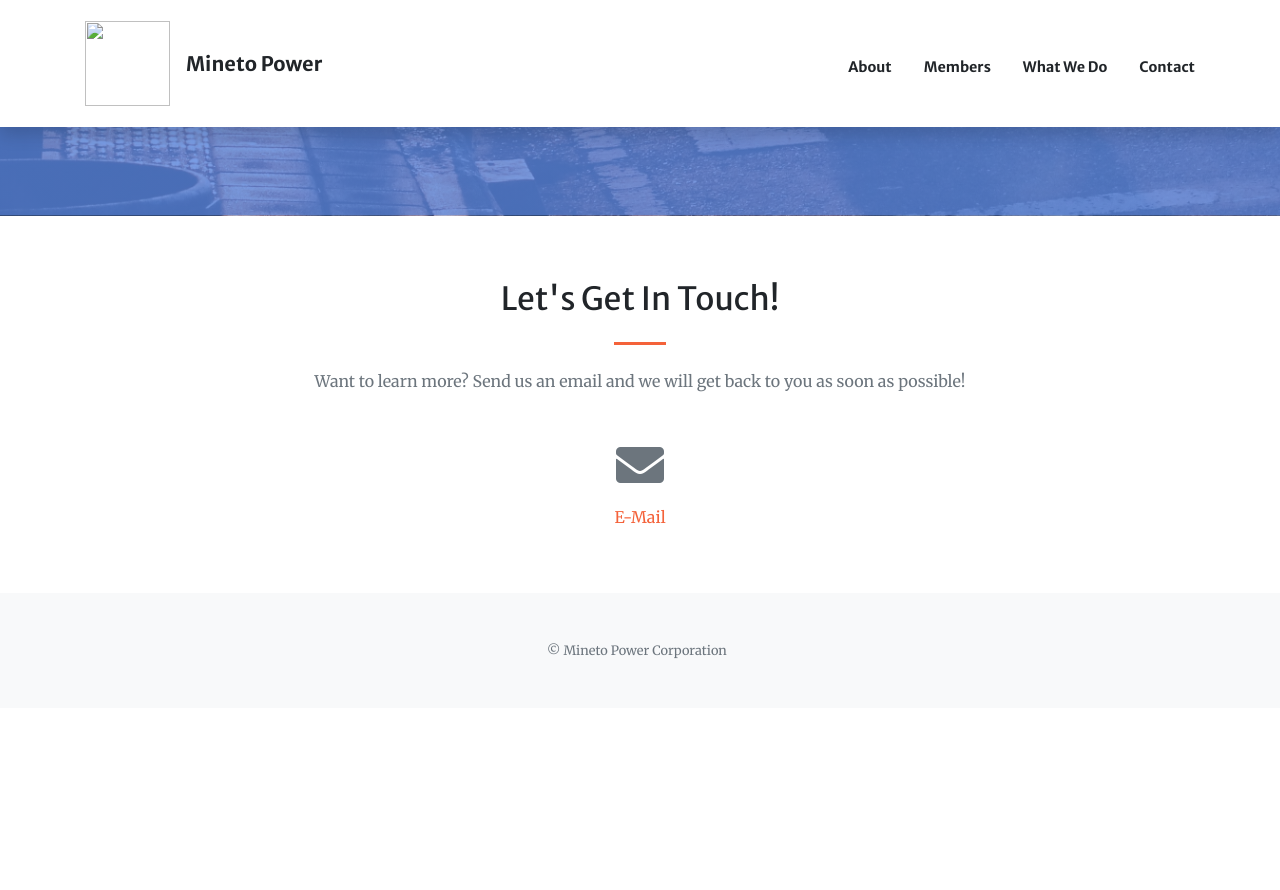
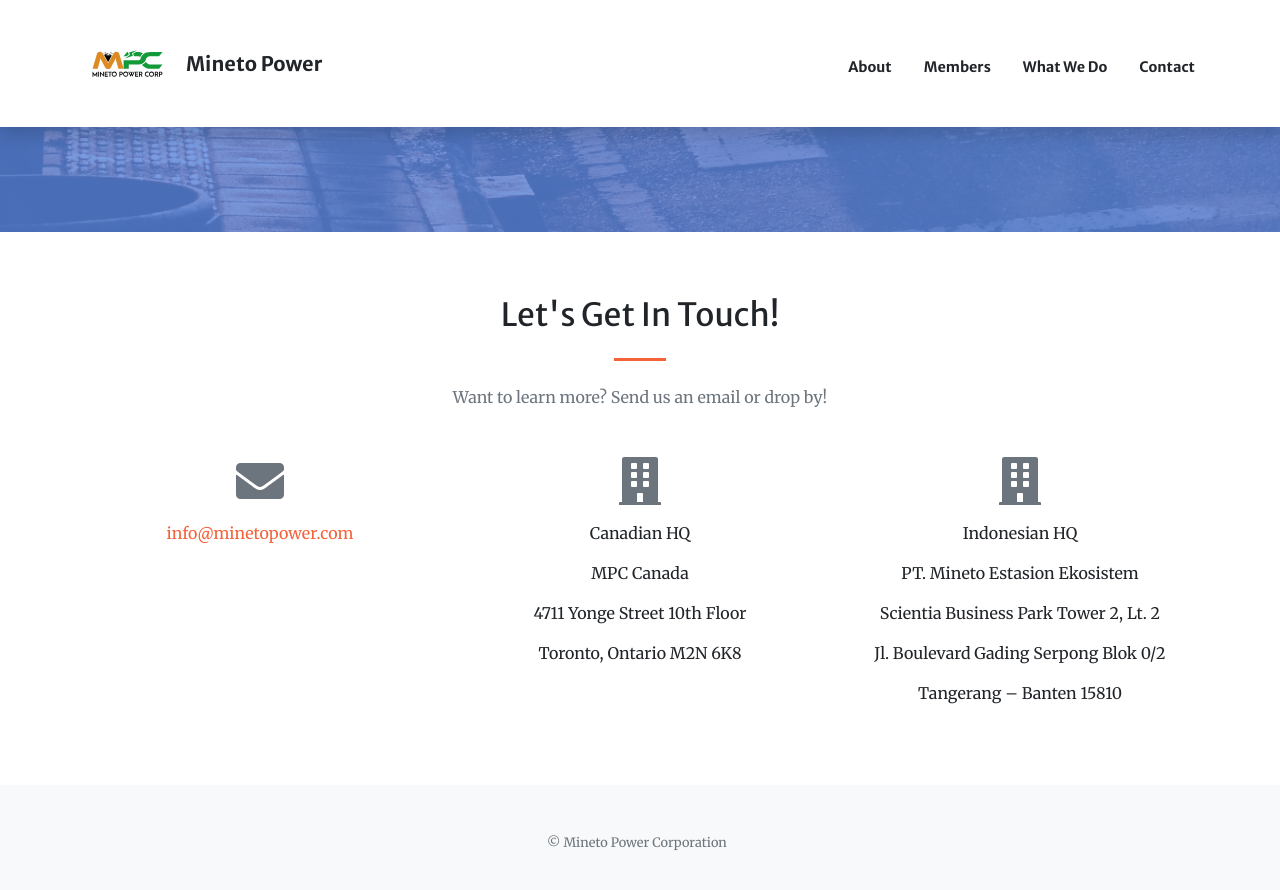
Before and after one commit to MineToPower/minetopower.github.io, a Jekyll site: the page built from index.md, in a window 1280 px wide and 900 px high, scrolled down 3395 px. Shown: the top 890 px of the window. Built offline with Jekyll 4.4.1, drawn with Linux system fonts in a browser that asks for light colours; before the commit the page ends 4103 px from its top, so only the background shows below that; part of the change alters nothing that is shown.

Commit message:
add logo to headlines and add physical addresses

```diff
--- a/_config.yml
+++ b/_config.yml
@@ -5,8 +5,7 @@ baseurl: "" # the subpath of your site, e.g. /blog/
 url: "" # the base hostname & protocol for your site
 author: Mineto Power
 lang: en_US
-company_icon: assets/img/mpc.svg
-background_image: url('assets/img/backgrounds/image-from-rawpixel-id-1199650-jpeg.jpg')
+company_icon: assets/img/logo/mpc.svg
 # Build settings
 safe: true # always trues on github-pages, disables _plugins/
 markdown: kramdown
--- a/_includes/contact.html
+++ b/_includes/contact.html
@@ -12,7 +12,17 @@
       {% assign fa = action.icon_type | default: "fas" %}
       <div class="col ml-auto text-center">
         <i class="{{ fa }} {{ action.icon }} fa-3x mb-3 text-muted"></i>
-        <a class="d-block" href="{{ action.url }}">{{ action.title }}</a>
+        {% if action.url != nil %}
+          <a class="d-block" href="{{ action.url }}">{{ action.title }}</a>
+        {% else %}
+          <p>{{ action.title }}</p>
+          <p>{{ action.address.name }}</p>
+          <p>{{ action.address.street }}</p>
+          <p>{{ action.address.provice_postal_code }}</p>
+          {% if action.address.extra != nil %}
+          <p>{{ action.address.extra }}</p>
+        {% endif %}
+        {% endif %}
       </div>
       {% endfor %}
     </div>
--- a/_includes/services.html
+++ b/_includes/services.html
@@ -16,7 +16,11 @@
       <div class="col-lg-{{ colsL }} col-md-{{ colsM }} text-center">
         <div class="mt-5">
           <i class="fas fa-4x {{ service.icon }} text-primary mb-4"></i>
-          <h3 class="h4 mb-2">{{ service.title }}</h3>
+          {% if service.logo != nil %}
+          <div style="margin-top: -15px;"><h3 class="h4 mb-2"><img class="fa fa-4x text-primary" src="{{ service.logo }}" alt="ilektra_logo" width="90" height="60">{{ service.title }}</h3></div>
+          {% else %}
+          <h3 class="h4 mb-2">{{ service.title | markdownify }}</h3>
+          {% endif %}
           <div class="text-muted mb-0">
             {{ service.text | markdownify }}
             {% if service.url %}
--- a/index.md
+++ b/index.md
@@ -9,19 +9,8 @@ header:
     url: '#about'
 
 sections:
-#  - type: call-to-action.html
-#    section_id: about
-#    background_style: bg-primary
-#    title: We've got what you need!
-#    text: Start Bootstrap has everything you need to get your new website up and running in no time! All of the templates and themes on Start Bootstrap are open source, free to download, and easy to use. No strings attached!
-#    actions:
-#      - title: Get Started!
-#        url: '#page-top'
-#        class: btn-light
-
   - type: services.html
     section_id: about
-    #background_style: bg-info
     title: We are Mineto Power
     services:
       - title: Power Management
@@ -33,58 +22,10 @@ sections:
       - title: Carbon Offsetting
         text: We are involved with power management and renewable energy R&D, including Battery Management System development, and carbon offset management
         icon: fa-globe-asia
-      - title: iLektra by MPC
+      - title: by MPC
+        logo: assets/img/logo/ilektra.svg
         text: We have built a digital app-based community for EV riders, together with a ubiquitous network of battery swapping stations for EV motorcycles in Indonesia
         icon: fa-mobile-alt
-#      - title: Other 1
-#        text: Some not-so long text here.
-#        icon: fa-charging-station
-#      - title: Other 2
-#        text: Some not-so long text here.
-#        icon: fa-tachometer-alt
-#      - title: Other 1
-#        text: Some not-so long text here.
-#        icon: fa-user-friends fa-motorcycle
-#      - title: Other 2
-#        text: Some not-so long text here.
-#        icon: fa-motorcycle
-#  - type: portfolio.html
-#     this section has always ID 'portfolio'
-#    section_id: portfolio
-#    background_style: bg-dark
-#    projects:
-#      - title: Project 1
-#        text: This is a very short project description.
-#        icon: 1.jpg
-#        url: '#'
-#      - title: Project 2
-#        text: This is a very short project description.
-#        icon: 2.jpg
-#        url: '#'
-#      - title: Project 3
-#        text: This is a very short project description.
-#        icon: 3.jpg
-#        url: '#'
-#      - title: Project 4
-#        text: This is a very short project description.
-#        icon: 4.jpg
-#        url: '#'
-#      - title: Project 5
-#        text: This is a very short project description.
-#        icon: 5.jpg
-#        url: '#'
-#      - title: Project 6
-#        text: This is a very short project description.
-#        icon: 6.jpg
-#        url: '#'
-
- # - type: aside.html
- #   section_id: aside
- #   title: Free Download at Start Bootstrap!
- #   actions:
- #     - title: Download Now!
- #       url: https://startbootstrap.com/themes/creative/
- #       class: btn-light
 
   - type: members.html
     section_id: members
@@ -141,9 +82,22 @@ sections:
     section_id: contact
     title: Let's Get In Touch!
     text: >-
-      Want to learn more? Send us an email and we will get back to you as soon as possible!
+      Want to learn more? Send us an email or drop by!
     actions:
-    - title: E-Mail
+    - title: info@minetopower.com
       icon: fa-envelope
       url: mailto:info@minetopower.com
+    - title: Canadian HQ
+      icon: fa-building
+      address:
+        name: MPC Canada
+        street: 4711 Yonge Street 10th Floor
+        provice_postal_code: Toronto, Ontario M2N 6K8
+    - title: Indonesian HQ
+      icon: far fa-building
+      address:
+        name: PT. Mineto Estasion Ekosistem
+        street: Scientia Business Park Tower 2, Lt. 2
+        provice_postal_code: Jl. Boulevard Gading Serpong Blok 0/2
+        extra: Tangerang – Banten 15810
 ---
```
